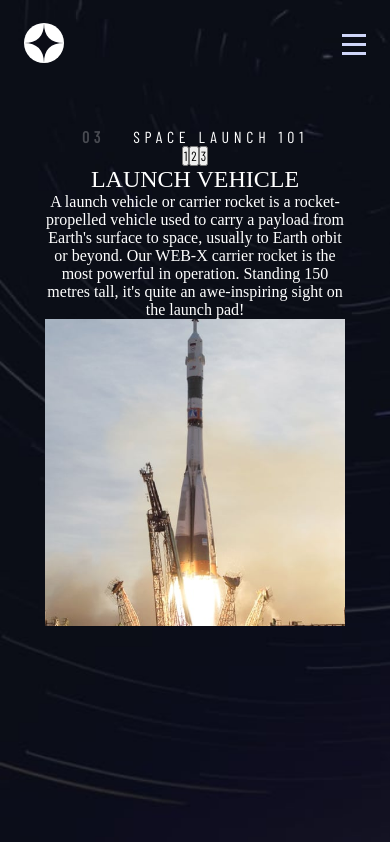
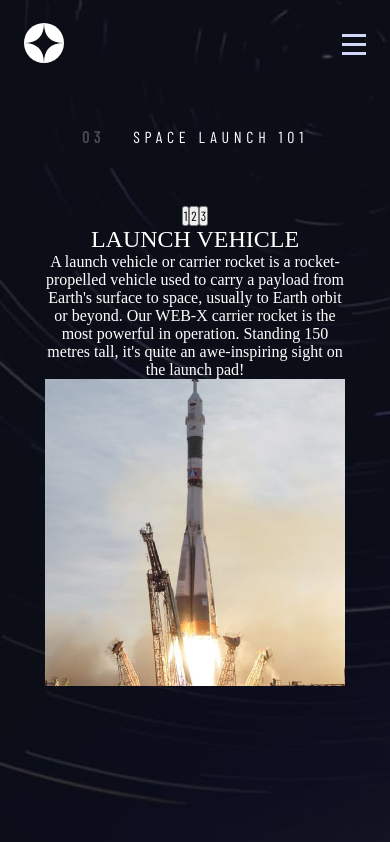
Before and after one commit to THEMIDFIRE/Space-tourism, a React (Vite) app: page /Space-tourism/technology in a window 390 px wide. Built offline with nearby package versions, Linux system fonts and the light colour scheme; a web font is replaced by a local one.

Commit message:
Finished Crew page

```diff
--- a/src/components/Crew/Crew.css
+++ b/src/components/Crew/Crew.css
@@ -57,18 +57,18 @@
 /*=== Mobile Design (320px) ===*/
 /* --------------------------- */
 @media only screen and (max-width: 47.99em) {
-  .crew-bg main h5 {
+  [class*=-bg]:not(.home-bg) main h5 {
     margin-bottom: 3.75rem;
   }
-  .crew-bg main .content {
+  [class*=-bg]:not(.home-bg) main .content {
     order: 2;
   }
-  .crew-bg main .crewImg {
+  [class*=-bg]:not(.home-bg) main .crewImg {
     justify-items: center;
     order: 1;
     border-bottom: 1px solid #383b4b;
   }
-  .crew-bg main .crewImg img {
+  [class*=-bg]:not(.home-bg) main .crewImg img {
     width: 61.5%;
   }
 }
--- a/src/components/Crew/Crew.scss
+++ b/src/components/Crew/Crew.scss
@@ -51,7 +51,7 @@
 /*=== Mobile Design (320px) ===*/
 /* --------------------------- */
 @media only screen and (max-width: 47.99em) {
-    .crew-bg {
+    [class*="-bg"]:not(.home-bg) {
         main {
             h5 {
                 margin-bottom: 3.75rem;
```
